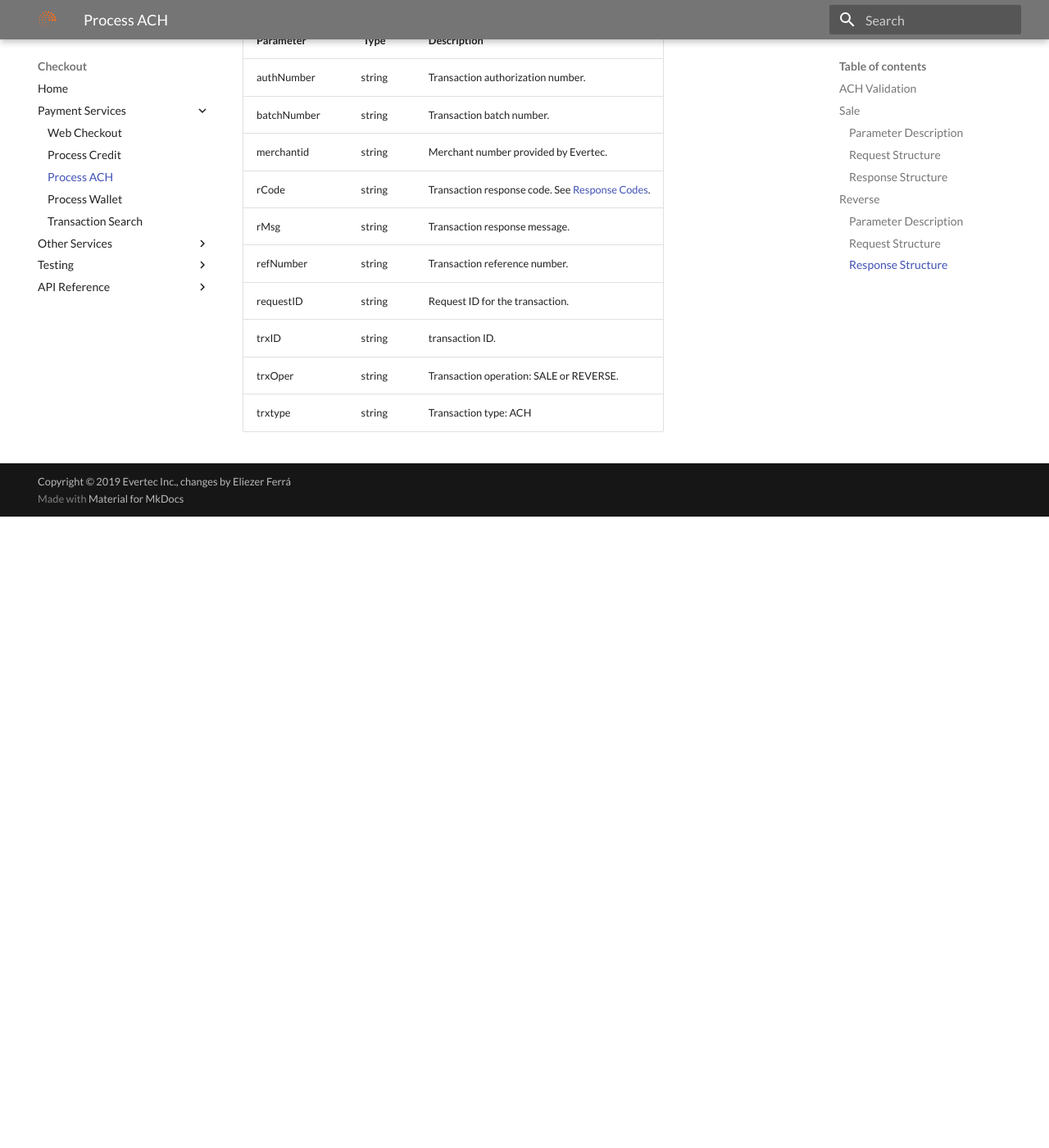
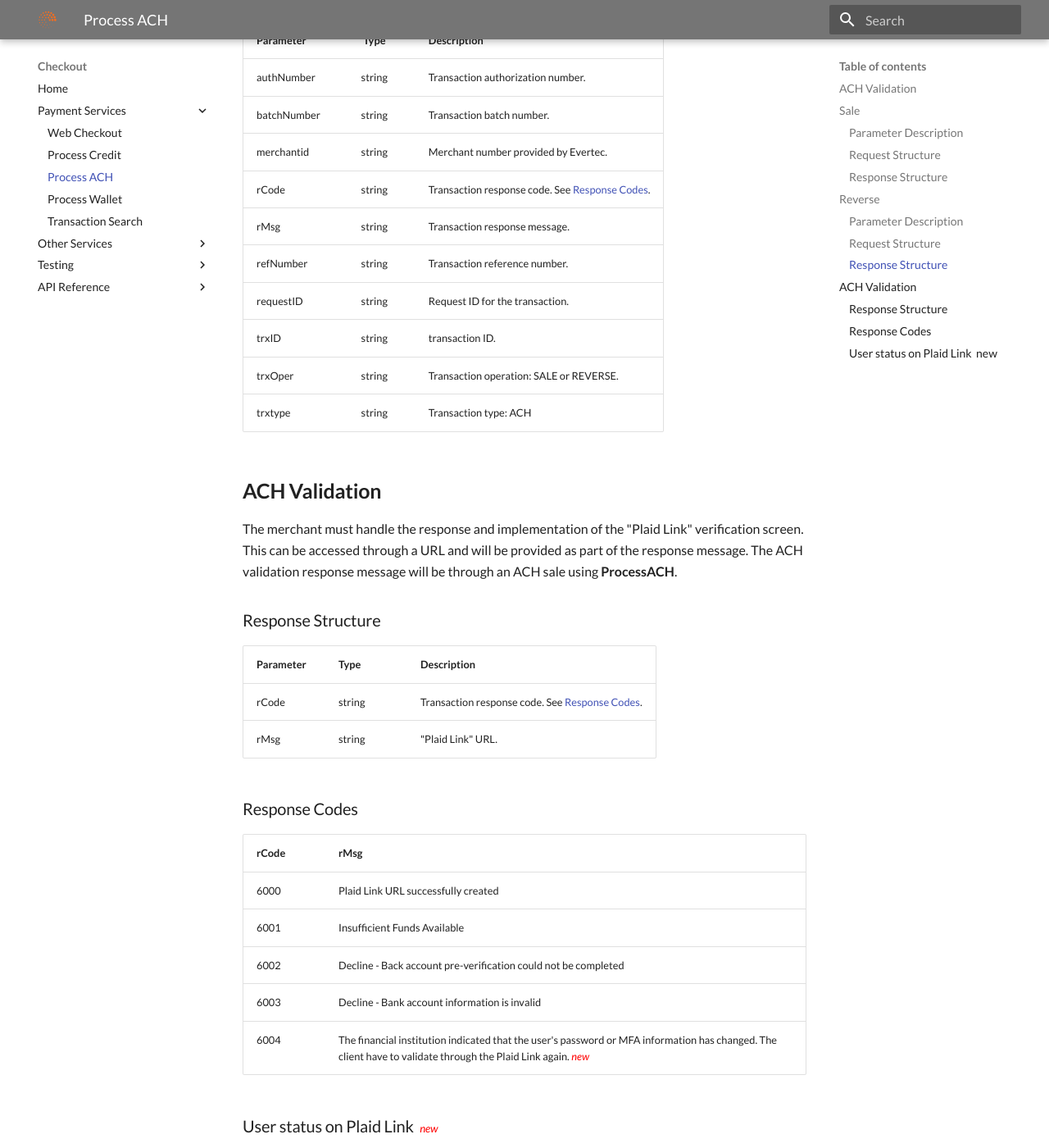
Before and after one commit to evertec/checkout-docs, an MkDocs documentation site: the page built from docs/ach.md, in a window 1280 px wide and 1400 px high, scrolled down 4699 px. Shown: the whole window at 82% size. Built offline with MkDocs 1.6.1 and Material for MkDocs 9.7.7, drawn with Linux system fonts in a browser that asks for light colours; before the commit the page ends 5329 px from its top, so only the background shows below that; some of the changed text lies outside the part shown.

Commit message:
ACHV 6004
ACHV 6004 added

````diff
--- a/docs/ach.md
+++ b/docs/ach.md
@@ -117,3 +117,48 @@ A JSON payload sample can be found [here](../ach_sample#reverse)
  | trxID | string | transaction ID. |
  | trxOper | string | Transaction operation: SALE or REVERSE. |
  | trxtype | string | Transaction type: ACH |
+
+## **ACH Validation**
+
+The merchant must handle the response and implementation of the "Plaid Link" verification screen. This can be accessed through a URL and will be provided as part of the response message.
+The ACH validation response message will be through an ACH sale using <b>ProcessACH</b>.
+
+### Response Structure
+
+ | **Parameter** | **Type** | **Description** |
+ | :------------ | :------ | :-------------- |
+ | rCode | string | Transaction response code. See [Response Codes](../responseCodes). |
+ | rMsg | string | "Plaid Link" URL. |
+
+### Response Codes
+
+ | **rCode** | **rMsg** |
+ | :------------ | :-------------- |
+ | 6000 | Plaid Link URL successfully created |
+ | 6001 | Insufficient Funds Available |
+ | 6002 | Decline - Back account pre-verification could not be completed |
+ | 6003 | Decline - Bank account information is invalid |
+ | 6004 | The financial institution indicated that the user's password or MFA information has changed. The client have to validate through the Plaid Link again. <span style="color:red">*new*</span> |
+
+### User status on Plaid Link &nbsp;<span style="color:red;font-size:10pt">*new*</span>
+
+This allows to know if the client finished the validation flow through the Plaid link correctly, the merchant must create a listener process in the JavaScript file. This response does not indicate the validation status of the client through Plain Link.
+This is just information to indicate if the user's interaction with the plaid screens ended successfully or was closed by the user or by some response error from Plaid.
+
+Object emitted if the user closes the Plaid Link window or if the flow terminates successfully. This will be of type String, which should be cast to JSON.
+
+Example:
+``` JSON
+{
+	"finishedProcess": true,
+    "ClosedByuser": false
+}
+
+```
+Event response:
+
+ | **FinishedProcess** | **ClosedByUser** | **Meaning** |
+ | :------------ | :------ | :-------------- |
+ | True | False | Successful process. |
+ | True | True | Canceled by user. |
+ | True | False | Plaid process error. |
````
Also changed, not shown: docs/achServices.md (+4 -16 lines), docs/responseCodes.md (+7 -6 lines).
